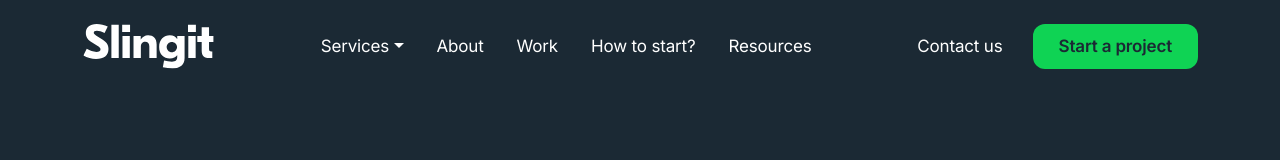
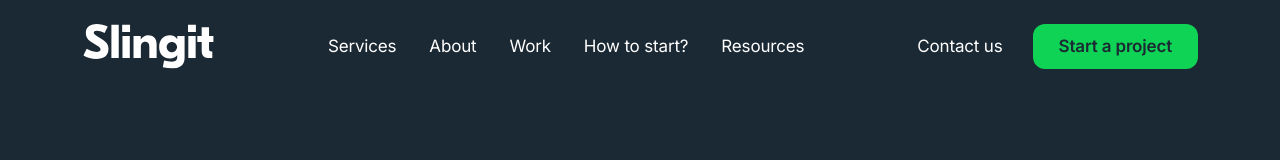
Before and after one commit to mcpalez/simple-react-web, a React (Create React App) app: page / in a window 1280 px wide. Shown: the top 160 px of the page. Built offline with nearby package versions, Linux system fonts and the light colour scheme.

Commit message:
desktop dropdown menu link update

```diff
--- a/src/assets/Styles/Layout/navigationbar.scss
+++ b/src/assets/Styles/Layout/navigationbar.scss
@@ -71,9 +71,36 @@
                     }
                 }
             }
+            .list-dropdown--trigger {
+                font-style: normal;
+                font-weight: 400;
+                font-size: 18px;
+                line-height: 156.02%;
+                letter-spacing: -0.01em;
+                color: var(--st-white);
+                text-decoration: none;
+                &:hover {
+                    color: var(--st-link);
+                }
+                @include lt-xl {
+                    font-size: 17px;
+                }
+                @include lt-lg {
+                    font-size: 14px;
+                }
+            }
+            .list-dropdown {
+                display: none;
+            }
+            .list-dropdown--opened {
+                display: block;
+                position: absolute;
+                z-index: 999;
+            }
             .burger-wrap {
                 border: none;
                 background: transparent;
+                padding: 0;
                 @include gt-md {
                     display: none;
                 }
@@ -145,9 +172,10 @@
                         }
                     }
                 }
-                button {
+                .close-wrap {
                     background: transparent;
                     border: none;
+                    padding: 0;
                 }
             }
             ul {
@@ -204,7 +232,7 @@
                         vertical-align: 0.15em;
                         transition: transform 0.2s ease-in-out;
                         margin-left: 0.455em;
-                        margin-right: 12px;
+                        margin-right: 7px;
                         color: var(--st-white);
                         content: url('../../images/DropdownIconMobile.svg');
                         float: right;
--- a/src/layout/NavigationBar.jsx
+++ b/src/layout/NavigationBar.jsx
@@ -39,15 +39,21 @@ function NavigationBar() {
 			<Container>
 				<nav className='navigation navbar--mini'>
 					<a href='/'><Logo/></a>
-					<div className="menu">
+					<div className='menu'>
 						<div className='list'>
-							<NavDropdown title="Services" id="basic-nav-dropdown">
+							<div className='list-dropdown--trigger'>Services</div>
+							<div className='list-dropdown' id='dropdown-list-menu'>
+								<Link className='dropdown-link' to='/services/development-services'>Development services</Link>
+								<Link className='dropdown-link' to='/services/ux-ui-services'>UX and UI services</Link>
+								<Link className='dropdown-link' to='/services'>See all services</Link>
+							</div>
+							{/* <NavDropdown title="Services" id="basic-nav-dropdown">
 								<NavDropdown.Item>
 									<Link className='dropdown-link' to='/services/development-services'>Development services</Link>
 									<Link className='dropdown-link' to='/services/ux-ui-services'>UX and UI services</Link>
 									<Link className='dropdown-link' to='/services'>See all services</Link>
 								</NavDropdown.Item>
-							</NavDropdown>
+							</NavDropdown> */}
 							<Link to='/' className='nav-item'>About</Link>
 							<Link to='/' className='nav-item'>Work</Link>
 							<Link to='/' className='nav-item'>How to start?</Link>
@@ -78,24 +84,12 @@ function NavigationBar() {
 									<Link className='dropdown-link' to='/services'>See all services</Link>
 								</NavDropdown.Item>
 							</NavDropdown>
-							<li className="list-item">
-								<Link to='/' className='nav-item'>About</Link>
-							</li>
-							<li className="list-item">
-								<Link to='/' className='nav-item'>Work</Link>
-							</li>
-							<li className="list-item">
-								<Link to='/' className='nav-item'>How to start?</Link>
-							</li>
-							<li className="list-item">
-								<Link to='/' className='nav-item'>Resources</Link>
-							</li>
-							<li className="list-item">
-								<Link to='/' className='nav-item'>Contact</Link>
-							</li>
-							<li className="list-item">
-								<button className='button-primary-filled__navbar'>Start a project</button>
-							</li>
+							<li className="list-item"><Link to='/' className='nav-item'>About</Link></li>
+							<li className="list-item"><Link to='/' className='nav-item'>Work</Link></li>
+							<li className="list-item"><Link to='/' className='nav-item'>How to start?</Link></li>
+							<li className="list-item"><Link to='/' className='nav-item'>Resources</Link></li>
+							<li className="list-item"><Link to='/' className='nav-item'>Contact</Link></li>
+							<li className="list-item"><button className='button-primary-filled__navbar'>Start a project</button></li>
 						</ul>
 					</div>
 				</nav>
```
Also changed, not shown: 1 other file (tests, documents, lock files or other folders).
